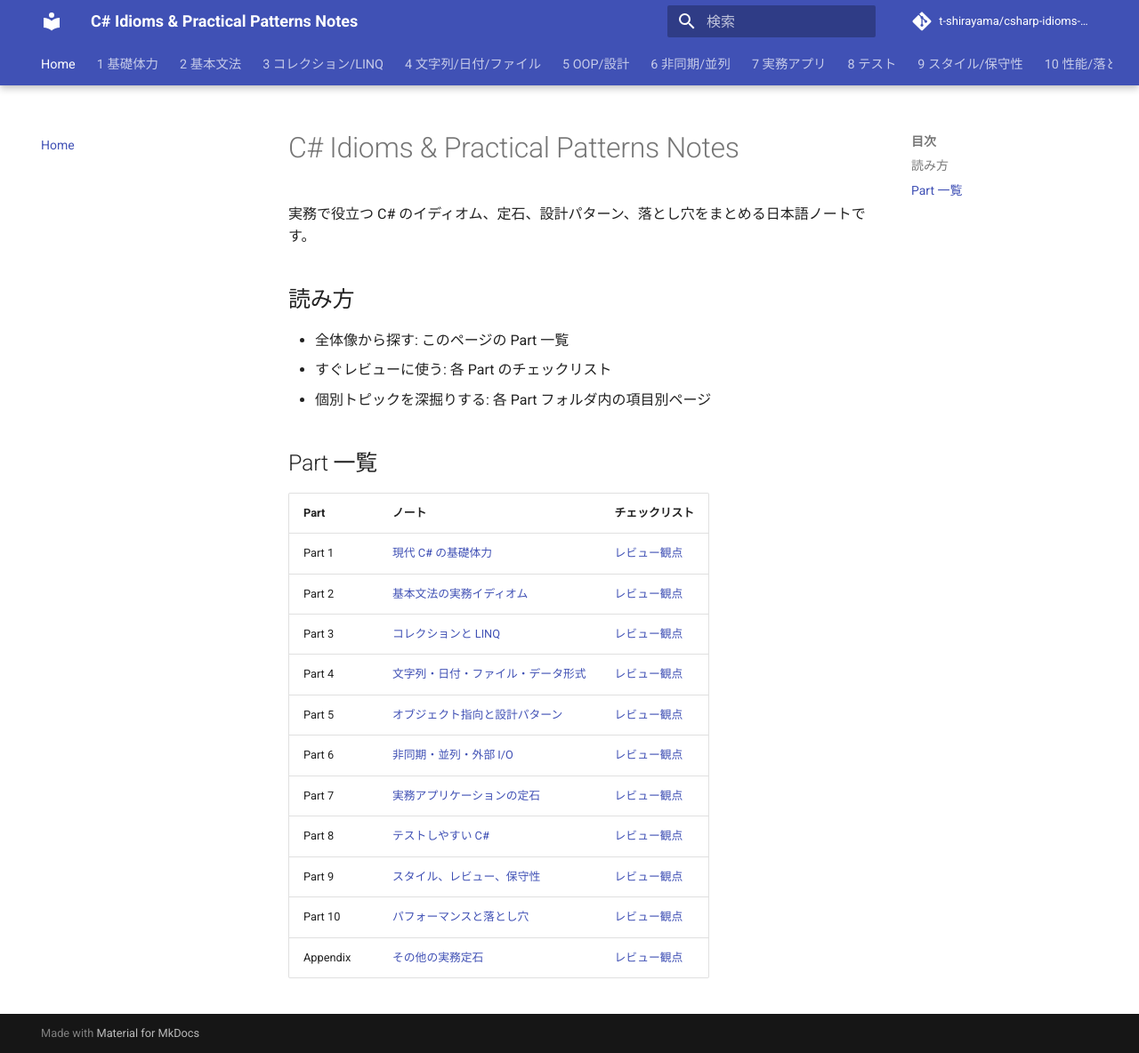
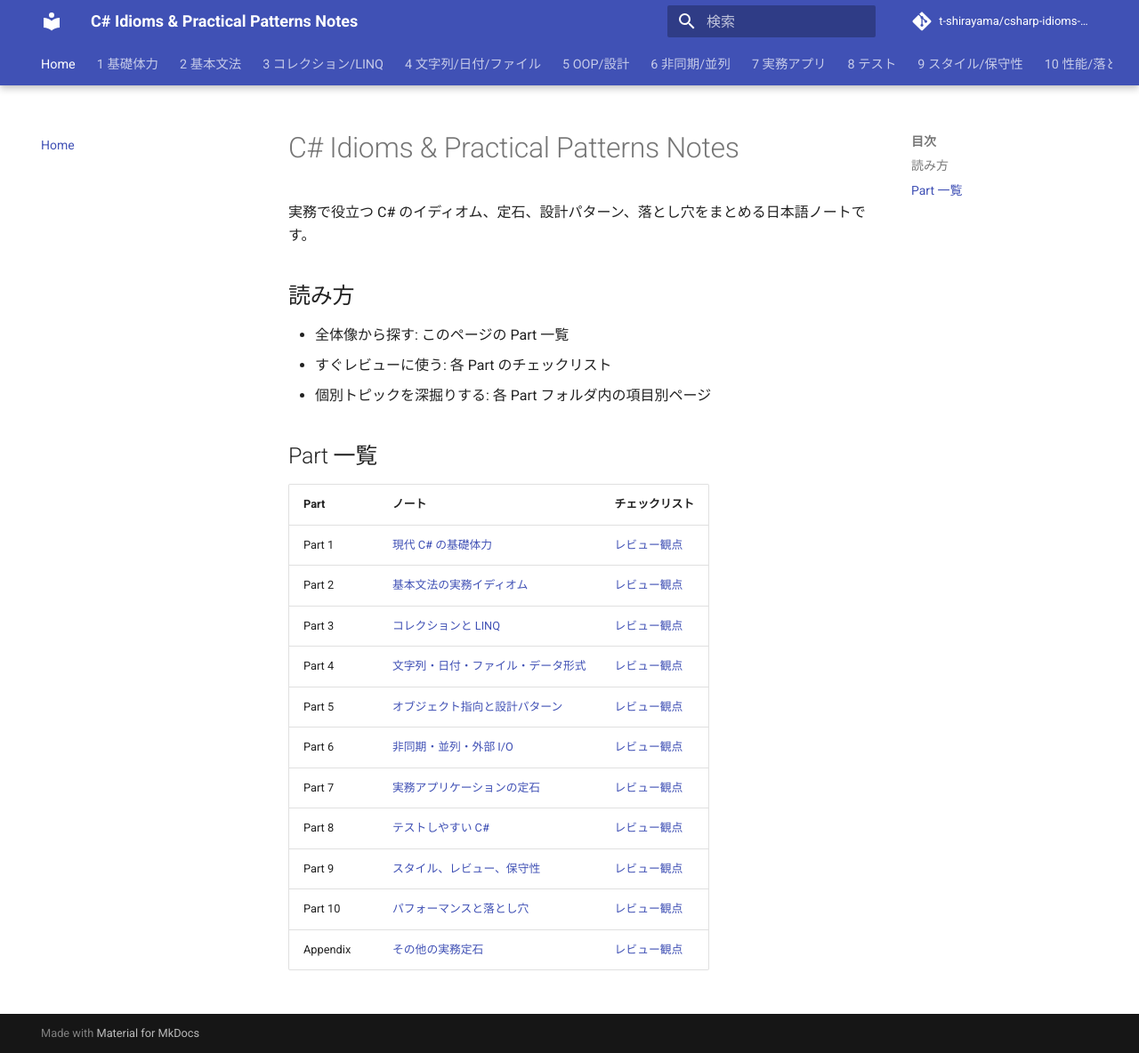
Before and after one commit to t-shirayama/csharp-idioms-patterns-notes, an MkDocs documentation site: the page built from docs/index.md, in a window 1280 px wide and 1184 px high. Shown: the whole window at 89% size. Built offline with MkDocs 1.6.1 and Material for MkDocs 9.7.7, drawn with Linux system fonts in a browser that asks for light colours; comment, search, counter and statistics services are not loaded.

Commit message:
docs: refine mkdocs readability

```diff
--- a/docs/stylesheets/extra.css
+++ b/docs/stylesheets/extra.css
@@ -1,5 +1,6 @@
 .md-nav__link {
   line-height: 1.35;
+  overflow-wrap: anywhere;
 }
 
 .md-nav--primary .md-nav__item {
@@ -14,8 +15,40 @@
   font-size: 0.72rem;
 }
 
+.md-typeset {
+  overflow-wrap: break-word;
+}
+
+.md-typeset h1,
+.md-typeset h2,
+.md-typeset h3,
+.md-typeset h4 {
+  line-height: 1.25;
+  overflow-wrap: anywhere;
+}
+
+.md-typeset p,
+.md-typeset li,
+.md-typeset td,
+.md-typeset th {
+  overflow-wrap: anywhere;
+}
+
+.md-typeset :not(pre) > code {
+  overflow-wrap: anywhere;
+  white-space: break-spaces;
+  word-break: break-word;
+}
+
 @media screen and (min-width: 76.25em) {
   .md-sidebar--primary {
     width: 13.5rem;
   }
 }
+
+@media screen and (max-width: 44.984375em) {
+  .md-typeset h1 {
+    font-size: 1.6rem;
+    word-break: break-word;
+  }
+}
```
Also changed, not shown: 1 other file.
